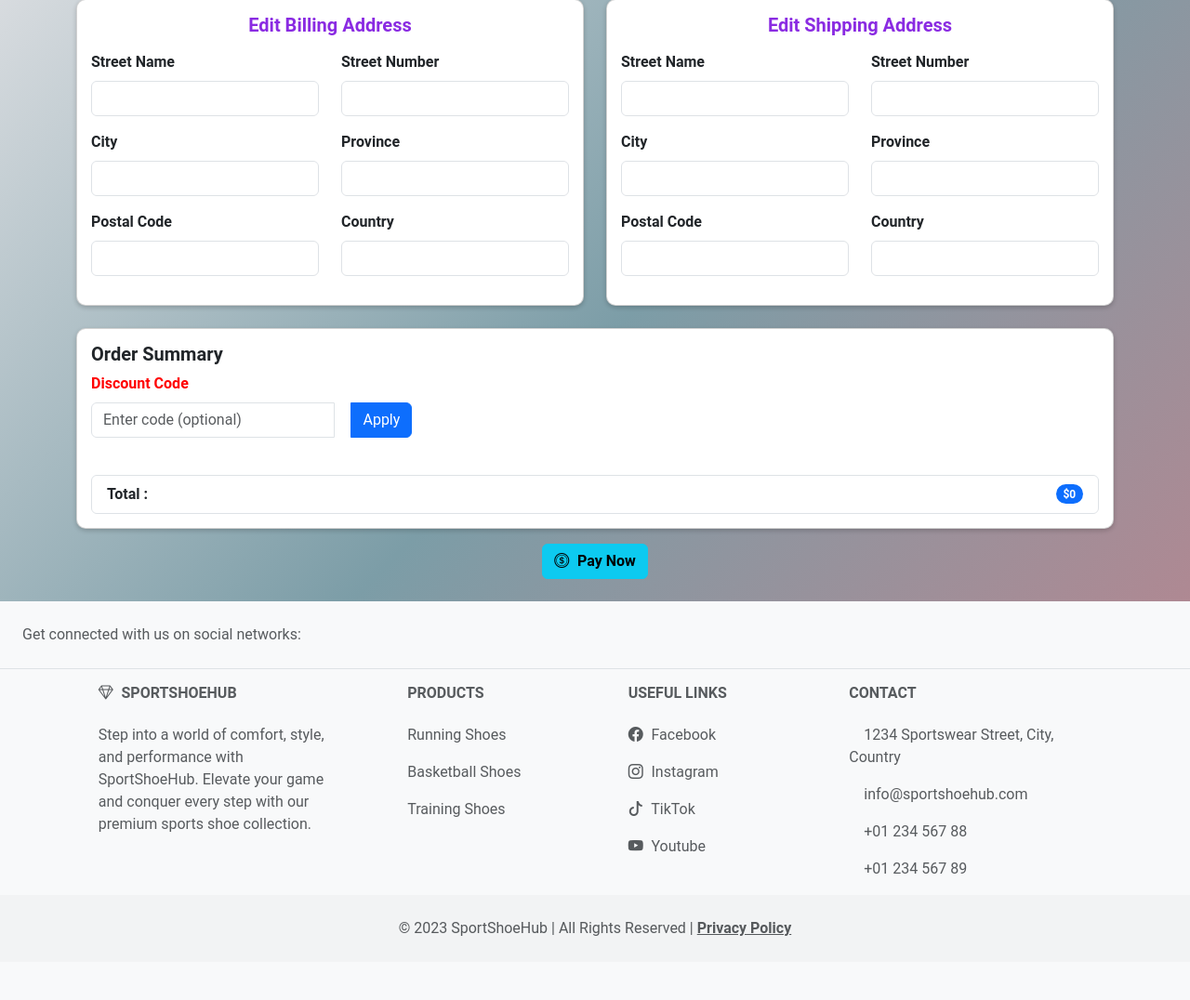
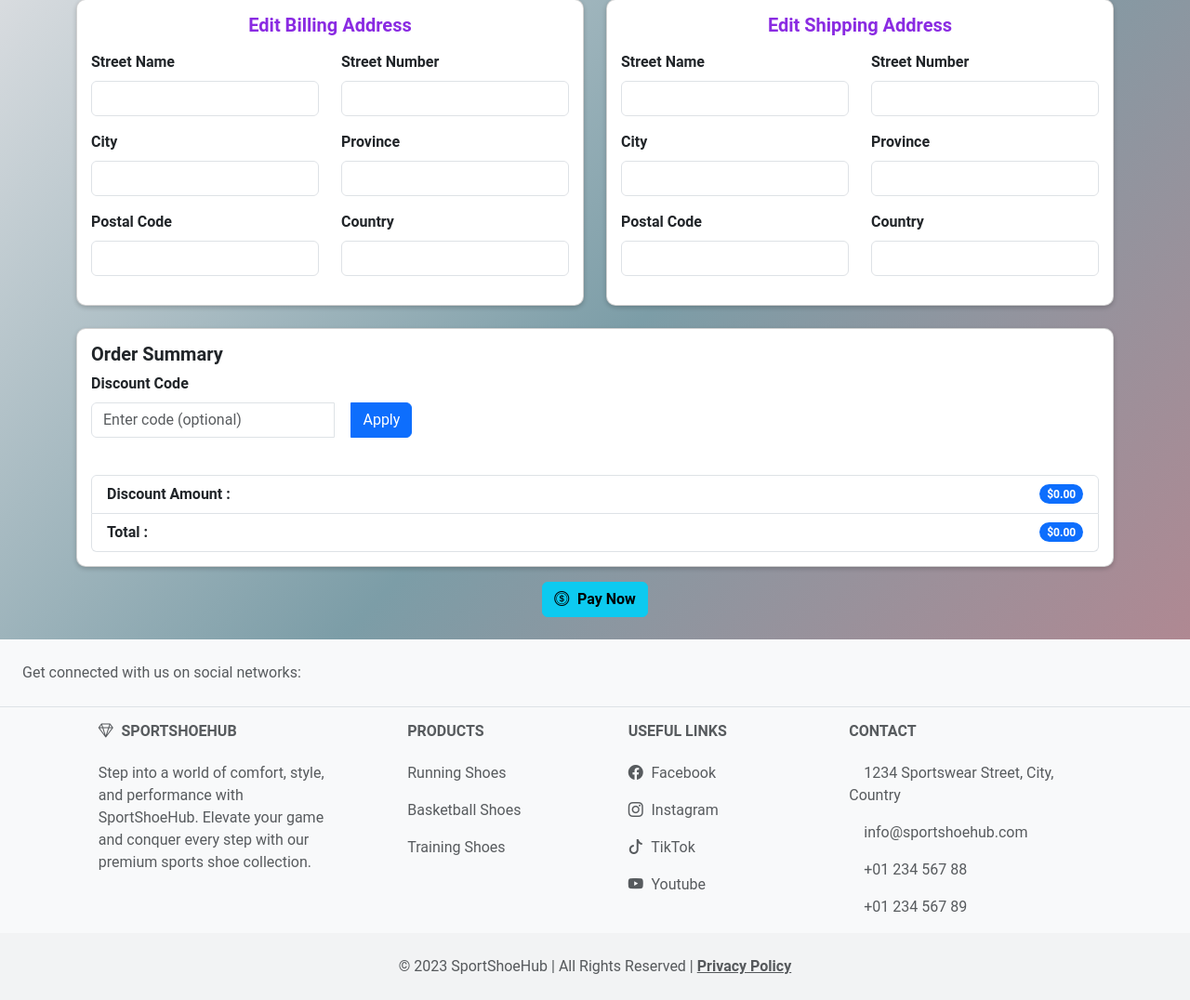
Before and after one commit to KeithStark/projet2_Chicoory_Shaheel, a PHP site: page /views/Checkout.php in a window 1280 px wide. Shown: the part 281-1357 px from the top of the page at 93% size. Before the commit the page ends 1288 px from the top, so only its background shows below. Run offline with PHP 8.4, Linux system fonts and the light colour scheme; data comes from the database, SQL or seed files in the repository; some libraries are stand-ins or nearby versions.

Commit message:
applied corrected discounted code

```diff
--- a/views/Checkout.php
+++ b/views/Checkout.php
@@ -14,6 +14,7 @@ $addressModel = new Address();
 
 $discountController = new DiscountController();
 $discountApplied = false;
+$discountAmount = 0;
 
 $user_id = SessionManager::getSessionData('user_id');
 $user = $userModel->getUserById($user_id);
@@ -39,7 +40,9 @@ if (isset($_POST['payer'])) {
 
 if ($_SERVER['REQUEST_METHOD'] === 'POST' && isset($_POST['applyDiscount'])) {
     $discountCode = $_POST['discountCode'];
+    $originalTotal = $total;
     $total = $discountController->applyDiscount($discountCode, $total);
+    $discountAmount = $originalTotal - $total;
     $discountApplied = true;
 }
 ?>
@@ -167,17 +170,17 @@ if ($_SERVER['REQUEST_METHOD'] === 'POST' && isset($_POST['applyDiscount'])) {
                             <!-- Add the discount code field here -->
                             <div class="mb-3">
                                 <form action="Checkout.php" method="post">
-                                    <label for="discountCode" class="form-label" style="color: red;">Discount Code</label>
+                                    <label for="discountCode" class="form-label">Discount Code</label>
                                     <div class="row">
                                         <div class="col-sm-8 col-md-6 col-lg-4">
                                             <div class="input-group">
                                                 <input type="text" class="form-control" id="discountCode" name="discountCode" placeholder="Enter code (optional)">
-                                                <button type="submit" name="applyDiscount" class="btn btn-primary" style="margin-left: 5%;">Apply</button>
+                                                <button type="submit" name="applyDiscount" class="btn btn-primary" style="margin-left: 5%;" ?=$discountApplied ? 'disabled' : '' ?>Apply</button>
                                             </div>
                                         </div>
                                     </div>
                                     <?php if ($discountApplied) : ?>
-                                        <small class="text-success" style="color: blue;"><b>Discount applied!</b></small>
+                                        <small class="text-success">Discount applied!</small>
                                     <?php endif; ?>
                                 </form>
                             </div>
@@ -190,8 +193,12 @@ if ($_SERVER['REQUEST_METHOD'] === 'POST' && isset($_POST['applyDiscount'])) {
                                     </li>
                                 <?php } ?>
                                 <li class="list-group-item d-flex justify-content-between align-items-center">
+                                    <b>Discount Amount :</b>
+                                    <span class="badge bg-primary rounded-pill">$<?= number_format($discountAmount, 2) ?></span>
+                                </li>
+                                <li class="list-group-item d-flex justify-content-between align-items-center">
                                     <b>Total :</b>
-                                    <span class="badge bg-primary rounded-pill">$<?= $total ?></span>
+                                    <span class="badge bg-primary rounded-pill">$<?= number_format($total, 2) ?></span>
                                 </li>
                             </ul>
                         </div>
```
